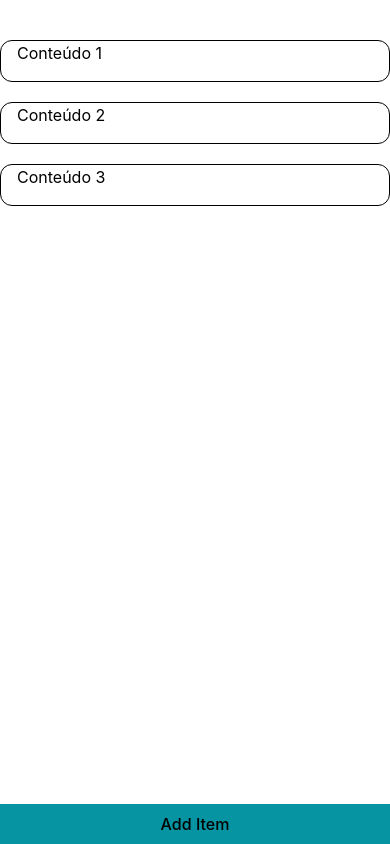
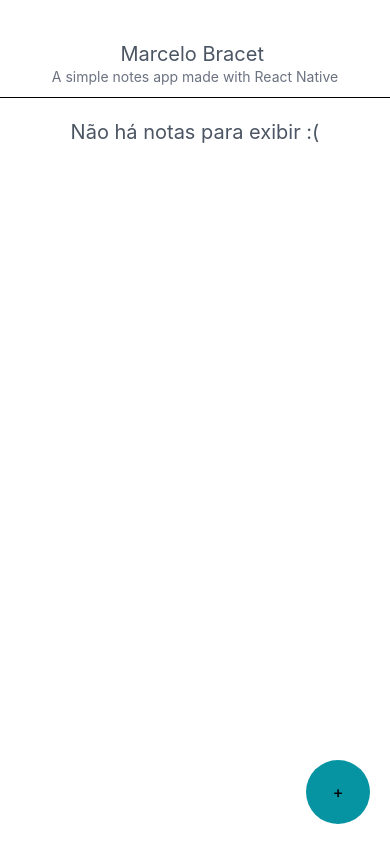
Before and after one commit to MarceloBxD/bracetnotes, a React Native app: screen / in a window 390 px wide. Built offline with nearby package versions, Linux system fonts and the light colour scheme.

Commit message:
feat: adding Async Storage to persist data

```diff
--- a/package.json
+++ b/package.json
@@ -10,6 +10,7 @@
     "ts:check": "tsc"
   },
   "dependencies": {
+    "@react-native-async-storage/async-storage": "^1.23.1",
     "class-variance-authority": "^0.7.0",
     "clsx": "^2.1.1",
     "expo": "~50.0.17",
--- a/src/components/Read/Read.component.tsx
+++ b/src/components/Read/Read.component.tsx
@@ -8,18 +8,11 @@ import {
 } from "react-native";
 
 import { Button } from "../../../components/Button";
-import {
-  Card,
-  CardContent,
-  CardDescription,
-  CardFooter,
-  CardHeader,
-  CardTitle,
-} from "../../../components/Card";
+import { Card } from "../../../components/Card";
 
 import { StatusBar } from "expo-status-bar";
-import { notes } from "@/data/notes";
 import { useNotes } from "@/contexts/NotesContext";
+import { PROJECT_DESCRIPTION, PROJECT_OWNER } from "@/data/constants";
 
 type ReadProps = {
   setEditNoteId: React.Dispatch<React.SetStateAction<number | undefined>>;
@@ -31,30 +24,49 @@ type ReadProps = {
 const Read = ({ setEditNoteId, setMainState }: ReadProps) => {
   const { allNotes } = useNotes();
 
-  return (
+  return allNotes.length >= 1 ? (
     <SafeAreaView className="flex-1 pt-5 ">
       <ScrollView>
         {allNotes.map((item, idx) => (
           <TouchableOpacity
+            className=" mt-5 "
             key={idx}
             onPress={() => {
               setEditNoteId(idx);
               setMainState("update");
             }}
           >
-            <Card className="w-full mt-5">
-              <CardContent>
-                <Text className="text-base text-primary">{item.content}</Text>
-              </CardContent>
+            <Card className="px-2 ring-0 outline-0 border-0">
+              <Text className="text-base border-b border-b-slate-400 pb-4 text-primary">
+                {item.content}
+              </Text>
             </Card>
           </TouchableOpacity>
         ))}
       </ScrollView>
 
       <Button
-        className="w-full bg-[#0694a2] fixed bottom-0 text-white rounded-none"
+        className="w-16 h-16 rounded-full right-5 bg-[#0694a2] absolute bottom-5"
         onPress={() => setMainState("write")}
-        label="Add Item"
+        label="+"
+      />
+      <StatusBar style="dark" />
+    </SafeAreaView>
+  ) : (
+    <SafeAreaView className="flex-1 pt-5">
+      <View className="border-b border-b-black pb-3">
+        <Text className="text-center mt-5 text-xl text-gray-600">
+          {PROJECT_OWNER}{" "}
+        </Text>
+        <Text className="text-center text-gray-500">{PROJECT_DESCRIPTION}</Text>
+      </View>
+      <Text className="text-center mt-5 text-xl text-gray-600">
+        Não há notas para exibir :(
+      </Text>
+      <Button
+        className="w-16 h-16 rounded-full right-5 bg-[#0694a2] absolute bottom-5"
+        onPress={() => setMainState("write")}
+        label="+"
       />
       <StatusBar style="dark" />
     </SafeAreaView>
--- a/src/components/Update/Update.component.tsx
+++ b/src/components/Update/Update.component.tsx
@@ -1,8 +1,9 @@
 import { SafeAreaView, TouchableOpacity, Text, TextInput } from "react-native";
 import { StatusBar } from "expo-status-bar";
 
-import { notes } from "@/data/notes";
 import { useState } from "react";
+import { useNotes } from "@/contexts/NotesContext";
+import AsyncStorage from "@react-native-async-storage/async-storage";
 
 type UpdateProps = {
   setMainState: React.Dispatch<
@@ -12,12 +13,25 @@ type UpdateProps = {
 };
 
 const Update: React.FC<UpdateProps> = ({ setMainState, editNoteId }) => {
+  const { allNotes, setAllNotes } = useNotes();
   const [content, setContent] = useState<string>(
-    editNoteId !== undefined ? notes[editNoteId].content : ""
+    editNoteId !== undefined ? allNotes[editNoteId].content : ""
   );
 
-  const updateNote = () => {
-    notes[editNoteId as number].content = content;
+  const deleteNote = async () => {
+    const newNotes = allNotes.filter((_, idx) => idx !== editNoteId);
+
+    setAllNotes(newNotes);
+    await AsyncStorage.setItem("notes", JSON.stringify(newNotes));
+  };
+
+  const updateNote = async () => {
+    const newNotes = allNotes.map((note, idx) =>
+      idx === editNoteId ? { ...note, content: content } : note
+    );
+
+    setAllNotes(newNotes);
+    await AsyncStorage.setItem("notes", JSON.stringify(newNotes));
   };
 
   return (
@@ -30,11 +44,13 @@ const Update: React.FC<UpdateProps> = ({ setMainState, editNoteId }) => {
         <Text className="text-white text-lg">X</Text>
       </TouchableOpacity>
       <TextInput
-        placeholder="Title"
+        placeholder="Texto da Nota"
+        autoFocus
         value={content}
         onChangeText={(t) => setContent(t)}
         className="border border-gray-400 p-2 mt-5"
       />
+
       <TouchableOpacity
         onPress={() => {
           setMainState("read");
@@ -44,6 +60,15 @@ const Update: React.FC<UpdateProps> = ({ setMainState, editNoteId }) => {
       >
         <Text className="text-white text-center">Atualizar</Text>
       </TouchableOpacity>
+      <TouchableOpacity
+        onPress={() => {
+          setMainState("read");
+          deleteNote();
+        }}
+        className="bg-[#0694a2] p-2 mt-5 rounded-md"
+      >
+        <Text className="text-white text-center">Deletar Nota</Text>
+      </TouchableOpacity>
       <StatusBar style="dark" />
     </SafeAreaView>
   );
--- a/src/components/Write/Write.component.tsx
+++ b/src/components/Write/Write.component.tsx
@@ -1,4 +1,5 @@
 import { useNotes } from "@/contexts/NotesContext";
+import AsyncStorage from "@react-native-async-storage/async-storage";
 import { StatusBar } from "expo-status-bar";
 import React, { useState } from "react";
 import {
@@ -20,17 +21,18 @@ const Write: React.FC<WriteProps> = ({ setMainState }) => {
   const { allNotes } = useNotes();
 
   const handleCreateTask = () => {
+    try {
       const newNote = {
         id: allNotes.length + 1,
-      title: "Title",
-      description: "Description",
         content: content,
-      footer: "Footer",
       };
-
       console.log(newNote);
+      AsyncStorage.setItem("notes", JSON.stringify([...allNotes, newNote]));
       allNotes.push(newNote);
       setMainState("read");
+    } catch (e) {
+      console.log(e);
+    }
   };
 
   return (
--- a/src/contexts/NotesContext.tsx
+++ b/src/contexts/NotesContext.tsx
@@ -1,17 +1,30 @@
-import React, { useState, createContext, useContext } from "react";
+import React, { useState, createContext, useContext, useEffect } from "react";
 
-import { notes } from "@/data/notes";
-import { NoteProps } from "@/types/notes";
+import AsyncStorage from "@react-native-async-storage/async-storage";
 
 type NotesContextProps = {
-  allNotes: NoteProps[];
-  setAllNotes: React.Dispatch<React.SetStateAction<NoteProps[]>>;
+  allNotes: any[];
+  setAllNotes: React.Dispatch<React.SetStateAction<any[]>>;
 };
 
 const NotesContext = createContext<NotesContextProps | undefined>(undefined);
 
 export const NotesProvider = ({ children }: { children: React.ReactNode }) => {
-  const [allNotes, setAllNotes] = useState(notes);
+  const [allNotes, setAllNotes] = useState([] as any[]);
+
+  useEffect(() => {
+    const allNotesFromStorage = async () => {
+      try {
+        const notes = await AsyncStorage.getItem("notes");
+        if (notes !== null) {
+          setAllNotes(JSON.parse(notes));
+        }
+      } catch (e) {
+        console.log(e);
+      }
+    };
+    allNotesFromStorage();
+  }, []);
 
   const value = { allNotes, setAllNotes };
 
--- /dev/null
+++ b/src/data/constants.ts
@@ -0,0 +1,5 @@
+export const PROJECT_OWNER = "Marcelo Bracet";
+export const PROJECT_NAME = "Notes App";
+export const PROJECT_DESCRIPTION = "A simple notes app made with React Native";
+export const PROJECT_VERSION = "1.0.0";
+export const PROJECT_LICENSE = "MIT";
--- a/src/data/notes.ts
+++ /dev/null
@@ -1,13 +0,0 @@
-import { NoteProps } from "@/types/notes";
-
-export const notes: NoteProps[] = [
-  {
-    content: "Conteúdo 1",
-  },
-  {
-    content: "Conteúdo 2",
-  },
-  {
-    content: "Conteúdo 3",
-  },
-];
--- a/src/types/notes.ts
+++ b/src/types/notes.ts
@@ -1,3 +1,4 @@
 export type NoteProps = {
+  id: number;
   content: string;
 };
```
Also changed, not shown: 1 other file (tests, documents, lock files or other folders). Lines whose indentation alone changed are shown as unchanged.
